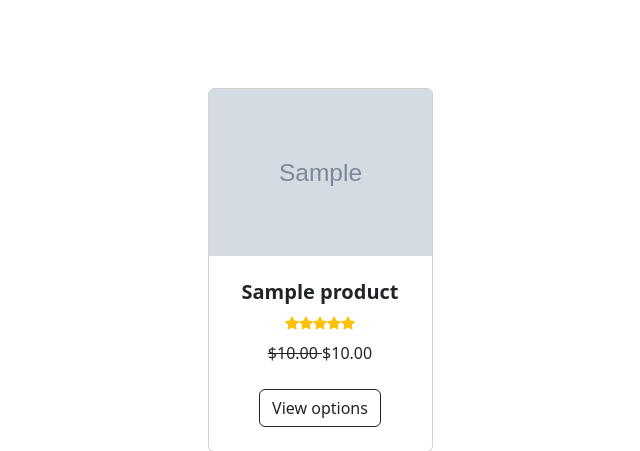
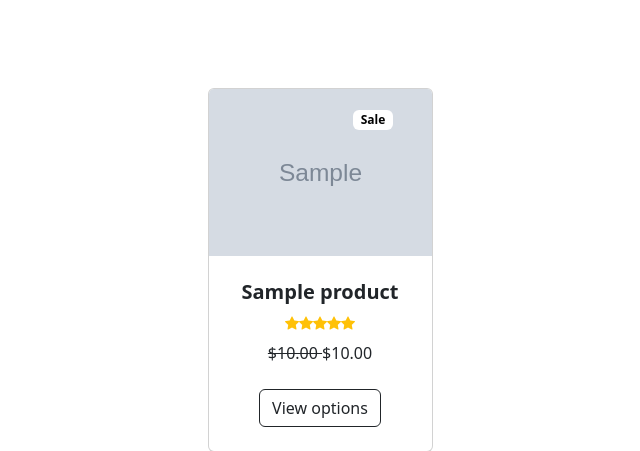
Before and after one commit to KianMehrabi/EcommerceWebsite, a Django app: page / in a window 1280 px wide. Shown: the part 361-812 px from the top of the page, without its empty margins (320-960 px from the left). Run offline with Django 5.2, Linux system fonts and the light colour scheme; tables that the repository leaves empty hold one stand-in row (values such as "Sample post"); grey boxes marked "Sample" are stand-in pictures; some libraries are stand-ins or nearby versions.

Commit message:
fixing the sale

```diff
--- a/ecom/store/templates/pages/home.html
+++ b/ecom/store/templates/pages/home.html
@@ -18,6 +18,10 @@
                                     <div class="text-center">
                                         <!-- Product name-->
                                         <h5 class="fw-bolder">{{ product.name }}</h5>
+                                        <!-- Product On Sale or Not -->
+                                        {% if product.on_sale %}
+                                            <div class="badge bg-white text-black position-absolute" style="top: 1.3rem; right: 2.4rem">Sale</div>
+                                        {% endif %}
                                         <!-- Product preview-->
                                         <div class="d-flex justify-content-center small text-warning mb-2">
                                             <div class="bi-star-fill"></div>
```
